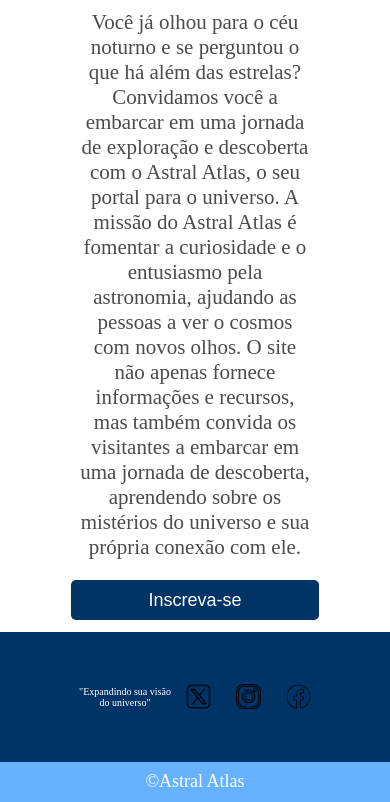
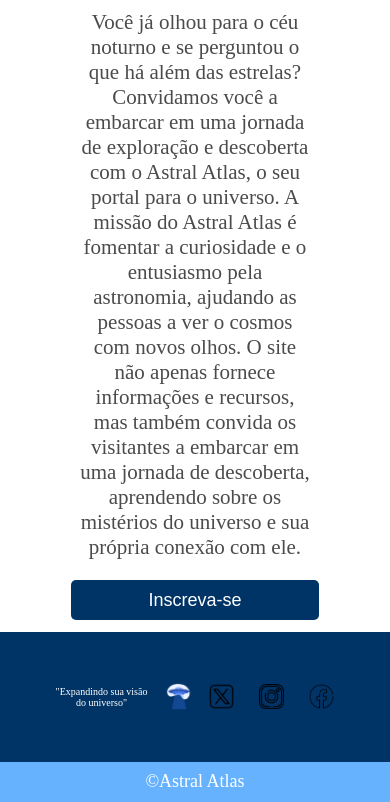
Before and after one commit to glhrmlud/Eliudefront, a plain HTML site: page Layout Web/sobre.html in a window 390 px wide. Shown: the part 1055-1857 px from the top of the page. Drawn offline with Linux system fonts and the light colour scheme.

Commit message:
Update style-sobre.css

```diff
--- a/Layout Web/style-sobre.css
+++ b/Layout Web/style-sobre.css
@@ -236,7 +236,8 @@ footer{
         gap: 15px;
     }
     .sct5 img{
-        display: none;
+        width: 30px;
+        height: 30px;
     }
     .sct5 p{
         font-size: 10px;
```
